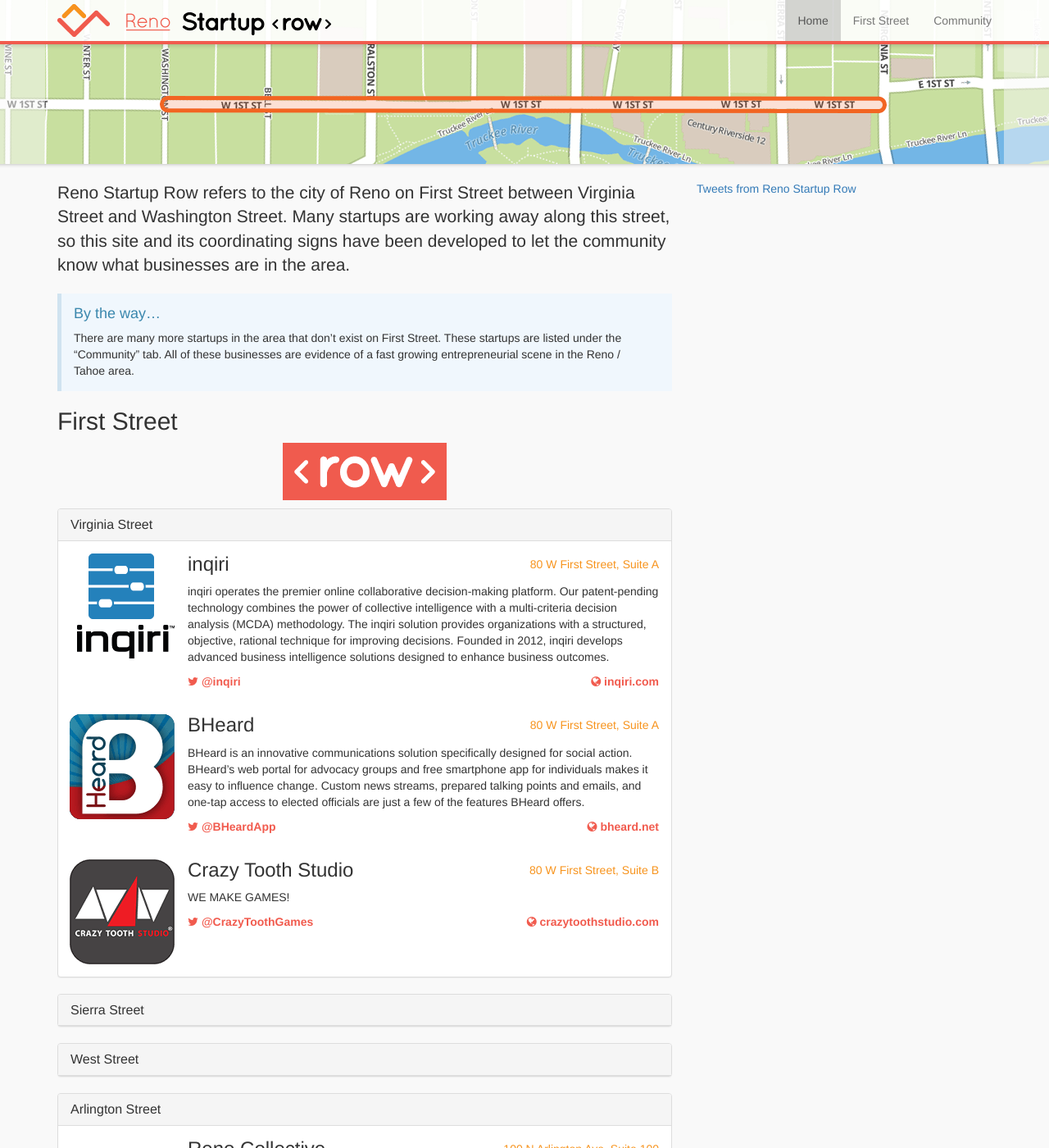
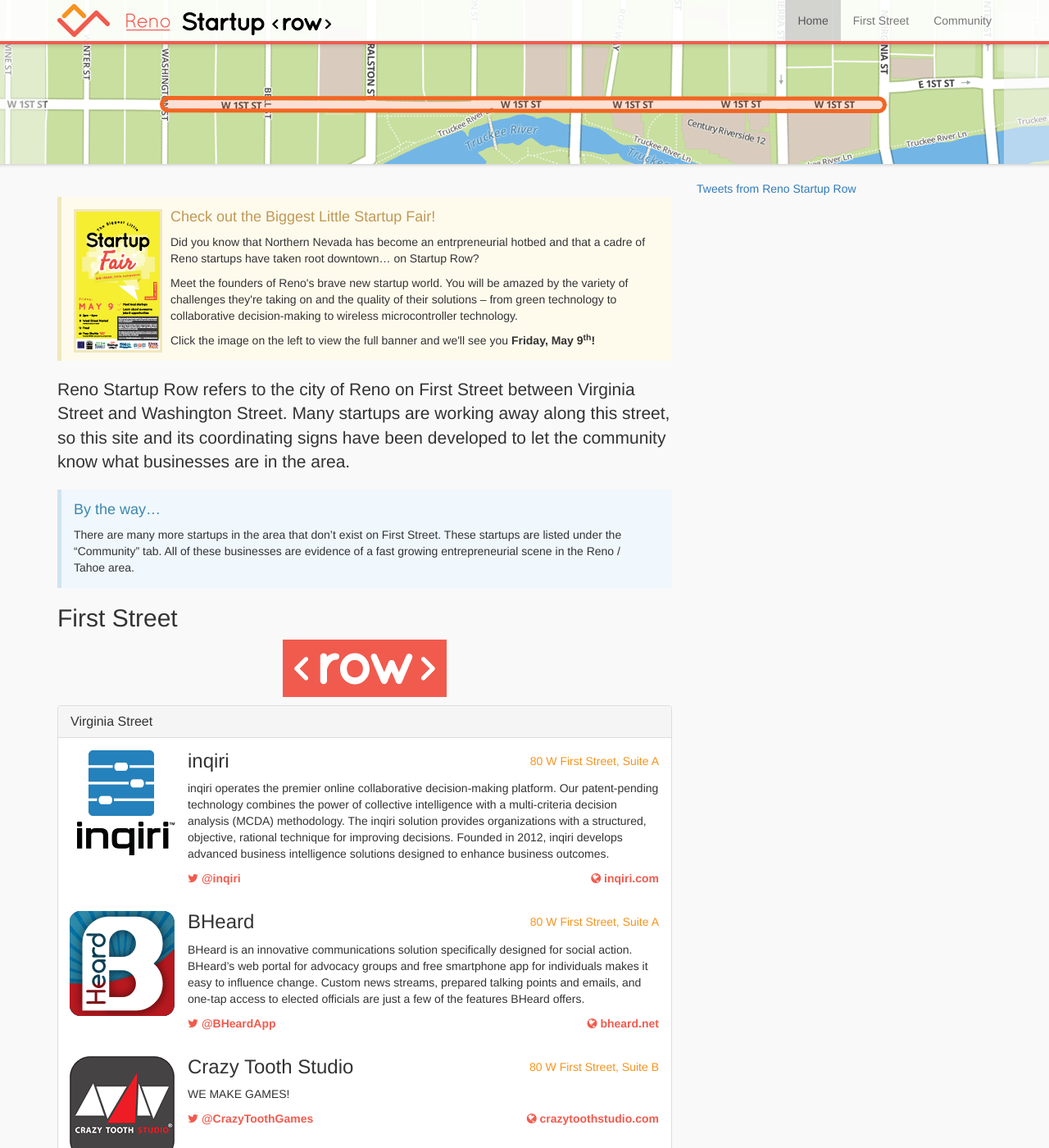
Before and after one commit to startuprow/startuprow.github.io, a Jekyll site: the page built from index.html, in a window 1280 px wide and 1400 px high. Shown: the whole window at 82% size. Built offline with Jekyll 4.4.1, drawn with Linux system fonts in a browser that asks for light colours; nearby versions of some CDN libraries; Markdown is read by kramdown in place of the engine named in the settings; comment, search, counter and statistics services are not loaded.

Commit message:
Added news box to the top of the site with Startup Fair banner information.

```diff
--- a/css/main.css
+++ b/css/main.css
@@ -212,6 +212,10 @@
   background-color: #fff;
 }
 
+.bs-callout img.pull-left {
+  margin-right: 10px;
+}
+
 /* Themes for different contexts */
 .bs-callout-danger {
   background-color: #fcf2f2;
--- a/index.html
+++ b/index.html
@@ -2,6 +2,14 @@
 layout: default
 title: Reno Startup Row
 ---
+<div class="bs-callout bs-callout-warning">
+  <a href="/img/news-startup-fair.png"><img src="/img/news-startup-fair-sm.png" class="pull-left"></a>
+  <h4>Check out the Biggest Little Startup Fair!</h4>
+  <p>Did you know that Northern Nevada has become an entrpreneurial hotbed and that a cadre of Reno startups have taken root downtown&hellip; on Startup Row?</p>
+  <p>Meet the founders of Reno's brave new startup world. You will be amazed by the variety of challenges they're taking on and the quality of their solutions &ndash; from green technology to collaborative decision-making to wireless microcontroller technology.</p>
+  <p>Click the image on the left to view the full banner and we'll see you <strong>Friday, May 9<sup>th</sup>!</strong></p>
+</div>
+
 <p class="lead">
   Reno Startup Row refers to the city of Reno on First Street between Virginia Street and Washington Street. Many startups are working away along this street, so this site and its coordinating signs have been developed to let the community know what businesses are in the area.
 </p>
```
Also changed, not shown: img/news-startup-fair-sm.png (added), img/news-startup-fair.png (added).
